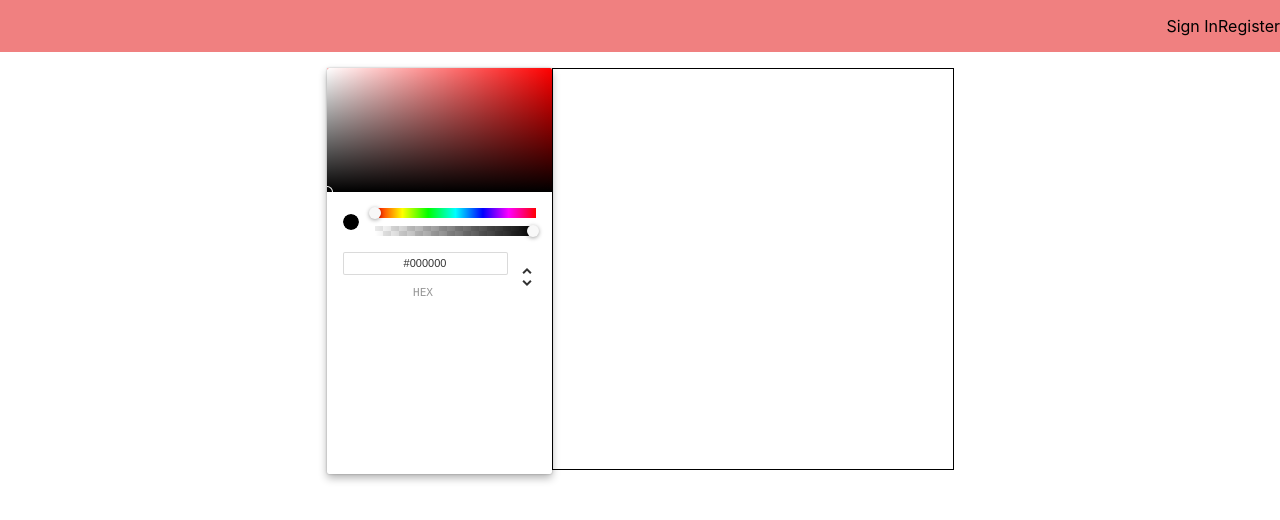
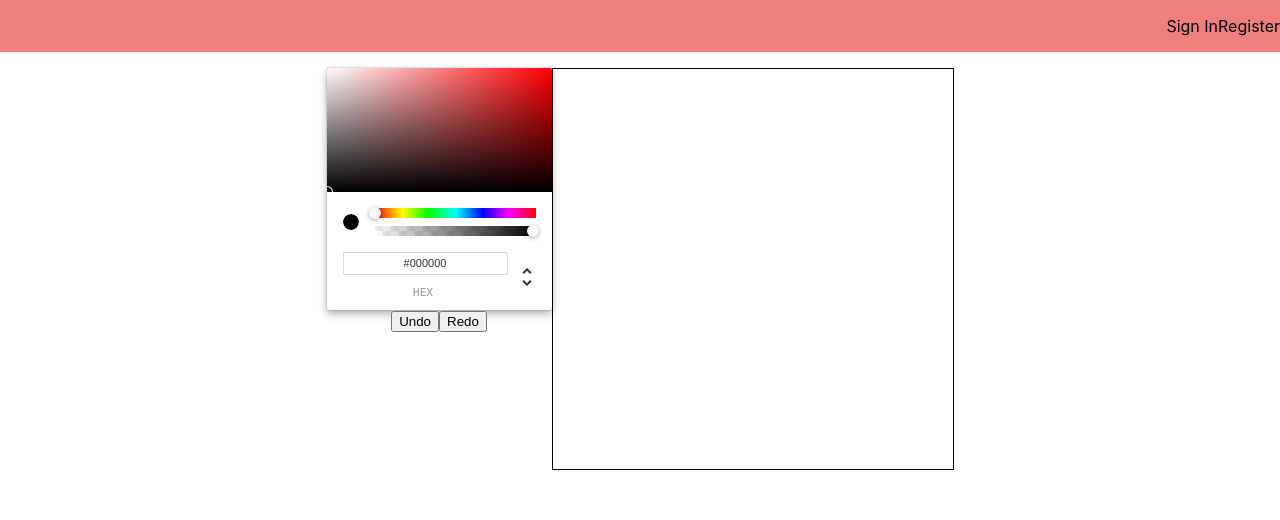
Before and after one commit to Shoozle/React-Story-Creator, a React (Create React App) app: page / in a window 1280 px wide. Shown: the top 520 px of the page. Built offline with nearby package versions, Linux system fonts and the light colour scheme; the HTML template or start-up script is replaced by a standard one.

Commit message:
layout fix

```diff
--- a/src/App.js
+++ b/src/App.js
@@ -38,7 +38,7 @@ onRouteChange = (route) => {
 }
 
 render() {
-    const { background, isSignedIn, route, width } = this.state;
+    const { background, isSignedIn, route } = this.state;
     return (
         <div className="App">
             <Navigation isSignedIn={isSignedIn} onRouteChange={this.onRouteChange} onresize={this.handleResize}/>
@@ -46,11 +46,15 @@ render() {
                 route === 'create'
                     ?
                     <div className='flex center'>
-                        <div className='toolbox tc center w-20'>
+                        <div className='toolbox bg-washed-red w-20'>
                             <ChromePicker
+                                className='w-100'
                                 color={background}
                                 onChange={this.handleChangeComplete}
+
                             />
+                            <button input="undo">Undo</button>
+                            <button value="undo">Redo</button>
                         </div>
                         <DrawingCanvas
                         brushcolor={background}
```
